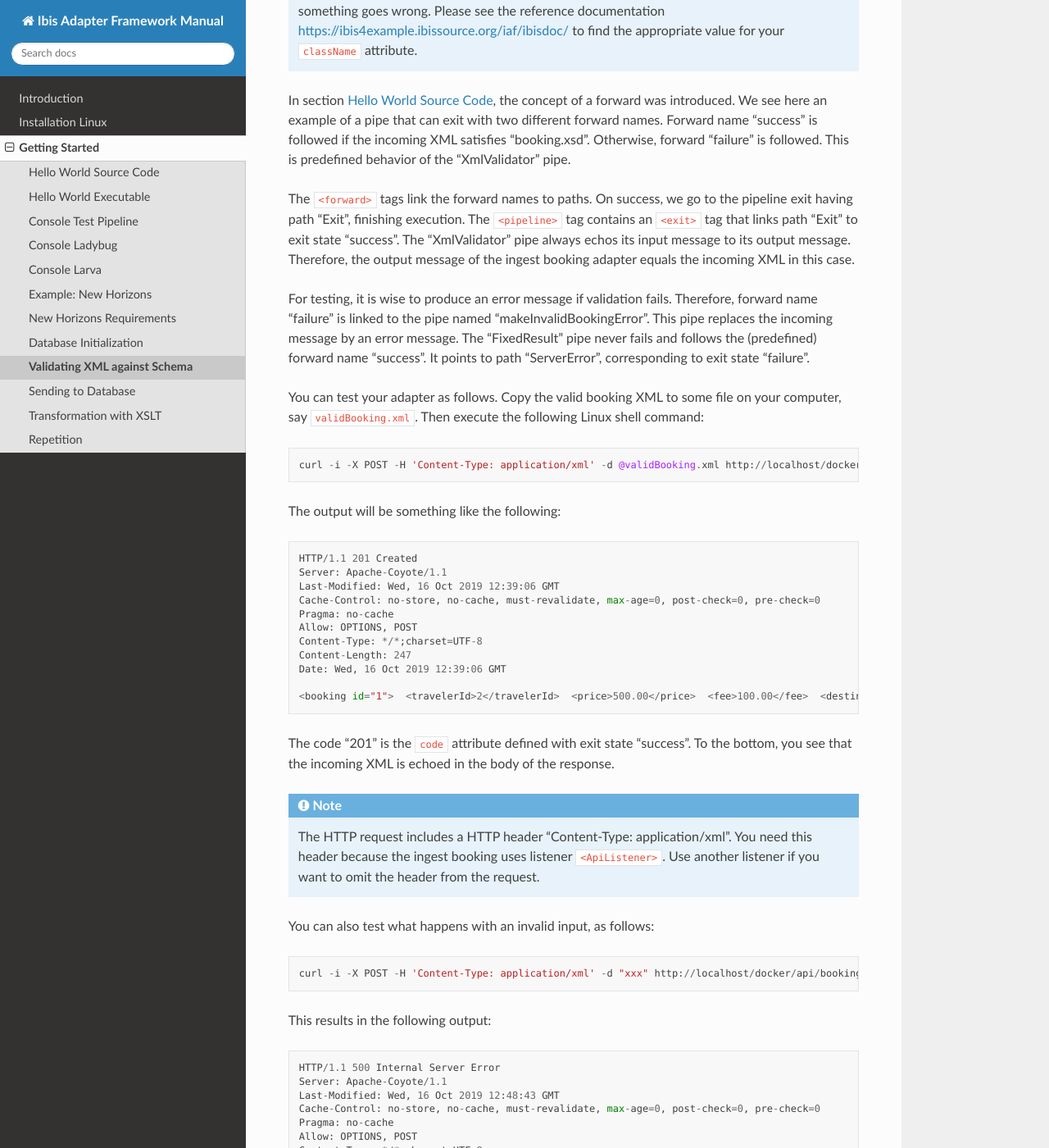
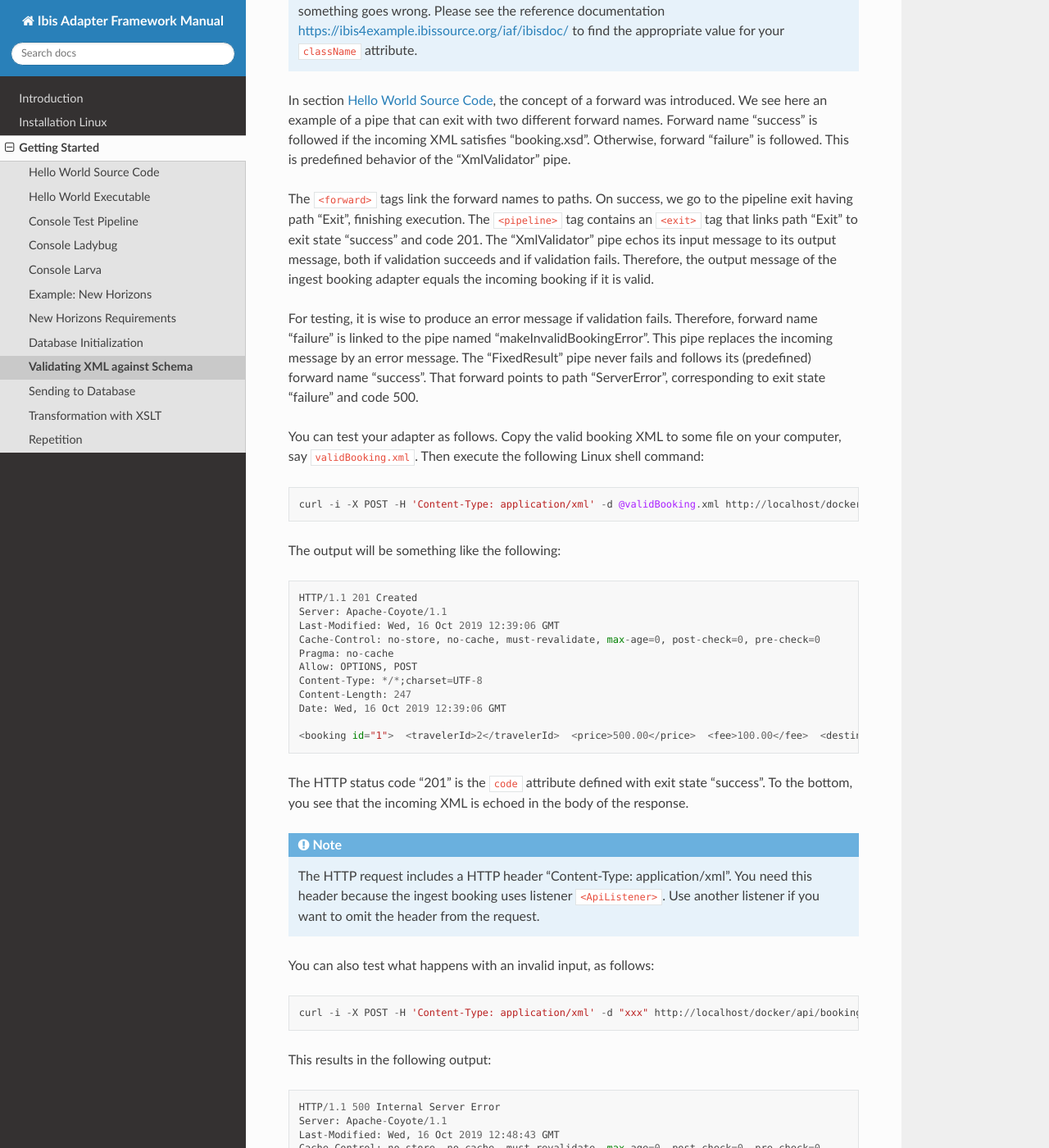
Before and after one commit to frankframework/frank-manual, a Sphinx documentation site: the page built from docs/source/horizonsValidateBooking.rst, in a window 1280 px wide and 1400 px high, scrolled down 2057 px. Shown: the whole window at 82% size. Built offline with Sphinx 7.4.7 and the Read the Docs theme 2.0.0, drawn with Linux system fonts in a browser that asks for light colours; some of the changed text lies outside the part shown.

Commit message:
Improve section on XML validation

```diff
--- a/docs/source/horizonsValidateBooking.rst
+++ b/docs/source/horizonsValidateBooking.rst
@@ -114,16 +114,17 @@ This is predefined behavior of the "XmlValidator" pipe.
 The ``<forward>`` tags link the forward names to paths. On success,
 we go to the pipeline exit having path "Exit", finishing execution.
 The ``<pipeline>`` tag contains an ``<exit>`` tag that links
-path "Exit" to exit state "success". The "XmlValidator" pipe always echos
-its input message to its output message. Therefore, the output
-message of the ingest booking adapter equals the incoming XML in this case.
+path "Exit" to exit state "success" and code 201. The "XmlValidator" pipe echos
+its input message to its output message, both if validation succeeds and
+if validation fails. Therefore, the output
+message of the ingest booking adapter equals the incoming booking if it is valid.
 
 For testing, it is wise to produce an error message if validation fails.
 Therefore, forward name "failure" is linked to the pipe named
 "makeInvalidBookingError". This pipe replaces the incoming message
 by an error message. The "FixedResult" pipe never fails and
-follows the (predefined) forward name "success". It points to path "ServerError",
-corresponding to exit state "failure".
+follows its (predefined) forward name "success". That forward points to
+path "ServerError", corresponding to exit state "failure" and code 500.
 
 You can test your adapter as follows. Copy the valid booking XML to some file
 on your computer, say ``validBooking.xml``. Then execute the following
@@ -145,8 +146,8 @@ The output will be something like the following: ::
 
   <booking id="1">  <travelerId>2</travelerId>  <price>500.00</price>  <fee>100.00</fee>  <destination hostId="3" productId="4">    <price>400.00</price>    <startDate>2018-12-27</startDate>    <endDate>2019-01-02</endDate>  </destination></booking>
 
-The code "201" is the ``code`` attribute defined with exit state "success". To the bottom,
-you see that the incoming XML is echoed in the body of the response.
+The HTTP status code "201" is the ``code`` attribute defined with exit state "success".
+To the bottom, you see that the incoming XML is echoed in the body of the response.
 
 .. NOTE::
 
```
Also changed, not shown: other parts of docs/source/horizonsValidateBooking.rst (+1 -1 lines).
